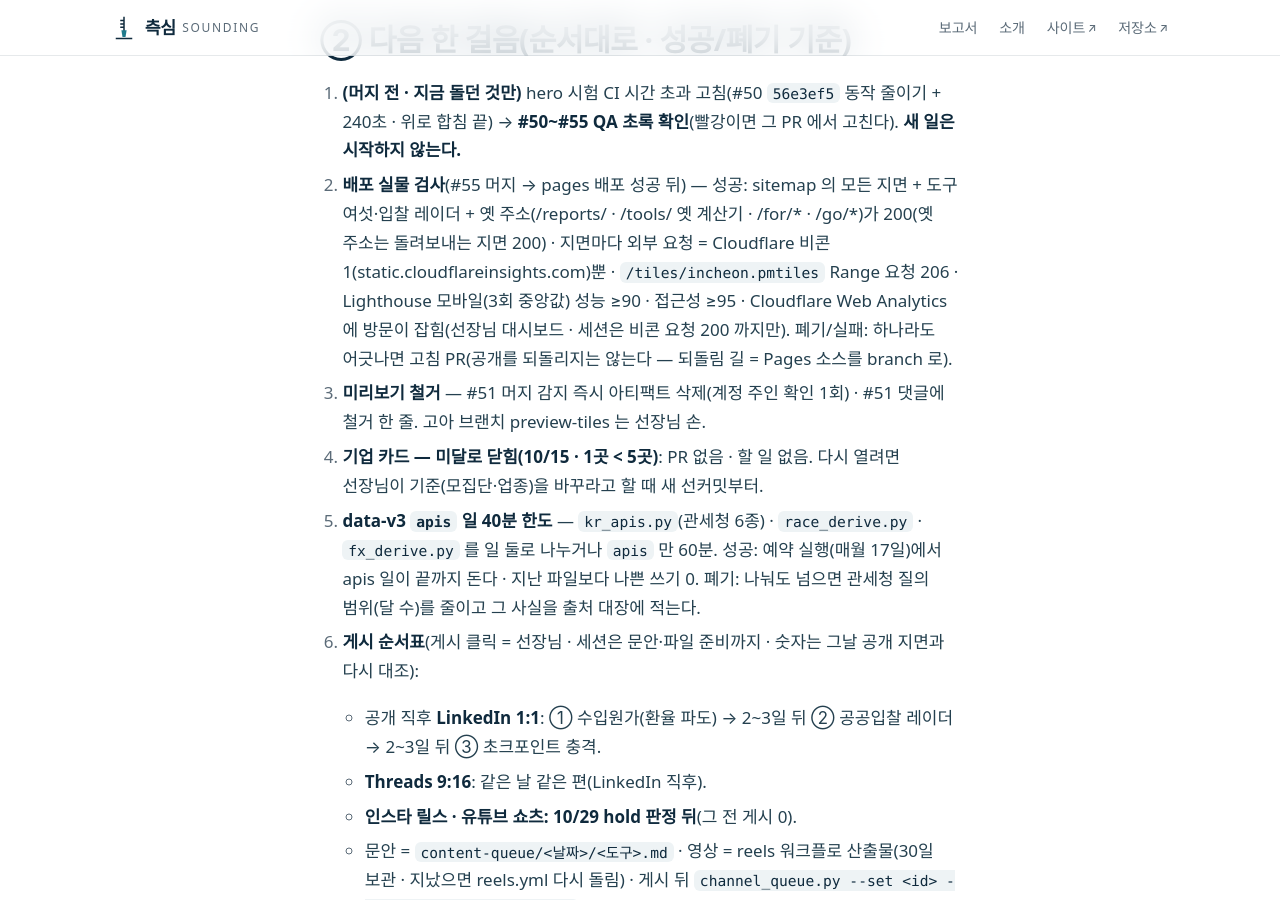
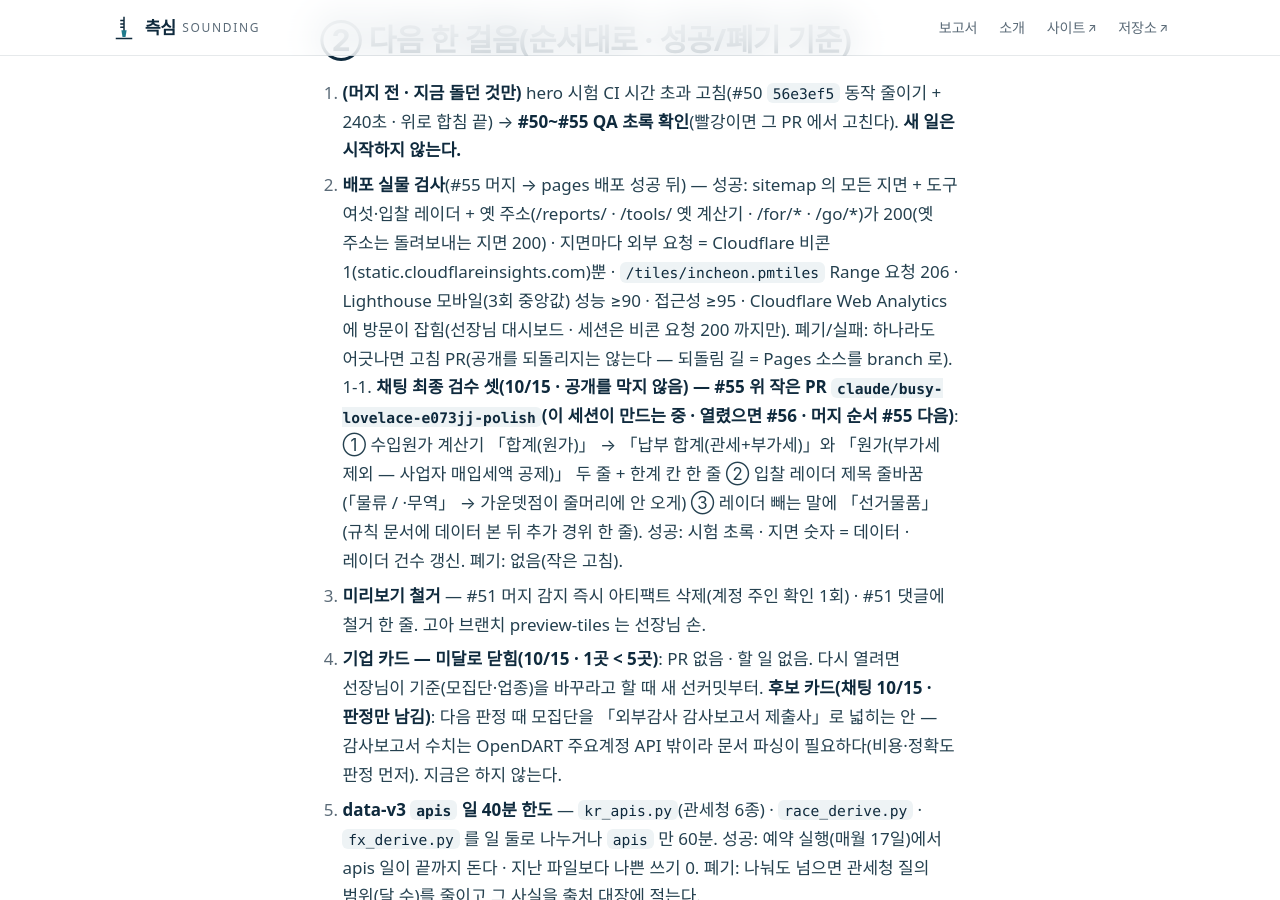
Before and after one commit to jisangj03-dev/incheon-port-analysis, a Jekyll site: the page built from docs/위임문_다음세션_20261012.md, in a window 1280 px wide and 900 px high, scrolled down 1854 px. Built offline with Jekyll 4.4.1, drawn with Linux system fonts in a browser that asks for light colours; some web fonts are replaced; our own code applies the rules of GitHub Pages for plain Markdown files.

Commit message:
인계 — 채팅 최종 검수 셋(원가/납부 합계 · 레이더 제목 줄바꿈 · 빼는 말 선거물품)을 다음 한 걸음 1-1 로 · 기업 카드 후보안(외감 범위)은 판정만
Co-Authored-By: Claude Opus 5.5 <noreply@anthropic.com>
Claude-Session: https://claude.ai/code/session_01L59oEoiMW7KHoJRFFkcN4Q

```diff
--- a/docs/위임문_다음세션_20261012.md
+++ b/docs/위임문_다음세션_20261012.md
@@ -17,8 +17,9 @@
 ## ② 다음 한 걸음(순서대로 · 성공/폐기 기준)
 0. **(머지 전 · 지금 돌던 것만)** hero 시험 CI 시간 초과 고침(#50 `56e3ef5` 동작 줄이기 + 240초 · 위로 합침 끝) → **#50~#55 QA 초록 확인**(빨강이면 그 PR 에서 고친다). **새 일은 시작하지 않는다.**
 1. **배포 실물 검사**(#55 머지 → pages 배포 성공 뒤) — 성공: sitemap 의 모든 지면 + 도구 여섯·입찰 레이더 + 옛 주소(/reports/ · /tools/ 옛 계산기 · /for/* · /go/*)가 200(옛 주소는 돌려보내는 지면 200) · 지면마다 외부 요청 = Cloudflare 비콘 1(static.cloudflareinsights.com)뿐 · `/tiles/incheon.pmtiles` Range 요청 206 · Lighthouse 모바일(3회 중앙값) 성능 ≥90 · 접근성 ≥95 · Cloudflare Web Analytics 에 방문이 잡힘(선장님 대시보드 · 세션은 비콘 요청 200 까지만). 폐기/실패: 하나라도 어긋나면 고침 PR(공개를 되돌리지는 않는다 — 되돌림 길 = Pages 소스를 branch 로).
+1-1. **채팅 최종 검수 셋(10/15 · 공개를 막지 않음) — #55 위 작은 PR `claude/busy-lovelace-e073jj-polish`(이 세션이 만드는 중 · 열렸으면 #56 · 머지 순서 #55 다음)**: ① 수입원가 계산기 「합계(원가)」 → 「납부 합계(관세+부가세)」와 「원가(부가세 제외 — 사업자 매입세액 공제)」 두 줄 + 한계 칸 한 줄 ② 입찰 레이더 제목 줄바꿈(「물류 / ·무역」 → 가운뎃점이 줄머리에 안 오게) ③ 레이더 빼는 말에 「선거물품」(규칙 문서에 데이터 본 뒤 추가 경위 한 줄). 성공: 시험 초록 · 지면 숫자 = 데이터 · 레이더 건수 갱신. 폐기: 없음(작은 고침).
 2. **미리보기 철거** — #51 머지 감지 즉시 아티팩트 삭제(계정 주인 확인 1회) · #51 댓글에 철거 한 줄. 고아 브랜치 preview-tiles 는 선장님 손.
-3. **기업 카드 — 미달로 닫힘(10/15 · 1곳 < 5곳)**: PR 없음 · 할 일 없음. 다시 열려면 선장님이 기준(모집단·업종)을 바꾸라고 할 때 새 선커밋부터.
+3. **기업 카드 — 미달로 닫힘(10/15 · 1곳 < 5곳)**: PR 없음 · 할 일 없음. 다시 열려면 선장님이 기준(모집단·업종)을 바꾸라고 할 때 새 선커밋부터. **후보 카드(채팅 10/15 · 판정만 남김)**: 다음 판정 때 모집단을 「외부감사 감사보고서 제출사」로 넓히는 안 — 감사보고서 수치는 OpenDART 주요계정 API 밖이라 문서 파싱이 필요하다(비용·정확도 판정 먼저). 지금은 하지 않는다.
 4. **data-v3 `apis` 일 40분 한도** — `kr_apis.py`(관세청 6종) · `race_derive.py` · `fx_derive.py` 를 일 둘로 나누거나 `apis` 만 60분. 성공: 예약 실행(매월 17일)에서 apis 일이 끝까지 돈다 · 지난 파일보다 나쁜 쓰기 0. 폐기: 나눠도 넘으면 관세청 질의 범위(달 수)를 줄이고 그 사실을 출처 대장에 적는다.
 5. **게시 순서표**(게시 클릭 = 선장님 · 세션은 문안·파일 준비까지 · 숫자는 그날 공개 지면과 다시 대조):
    - 공개 직후 **LinkedIn 1:1**: ① 수입원가(환율 파도) → 2~3일 뒤 ② 공공입찰 레이더 → 2~3일 뒤 ③ 초크포인트 충격.
```
